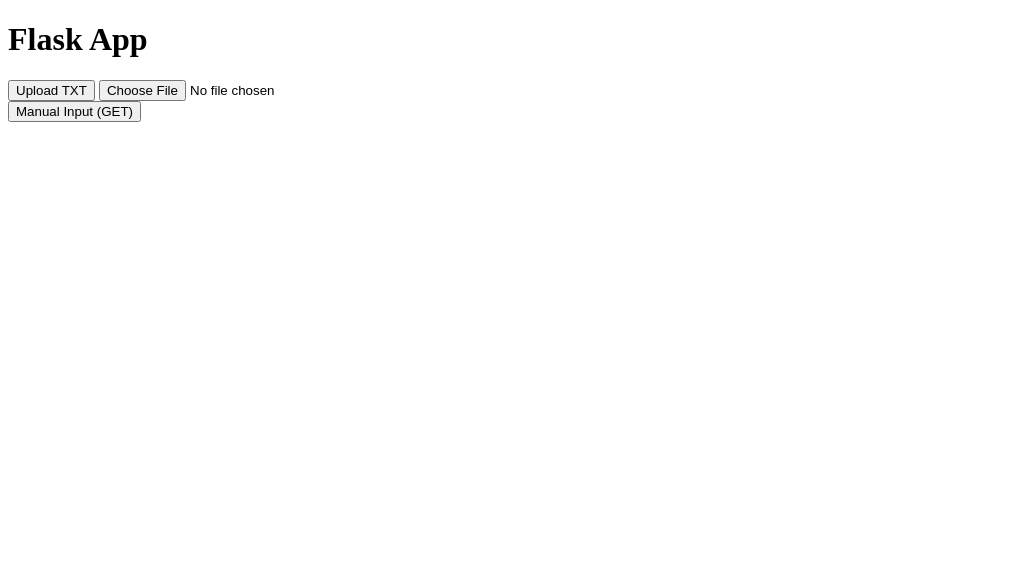
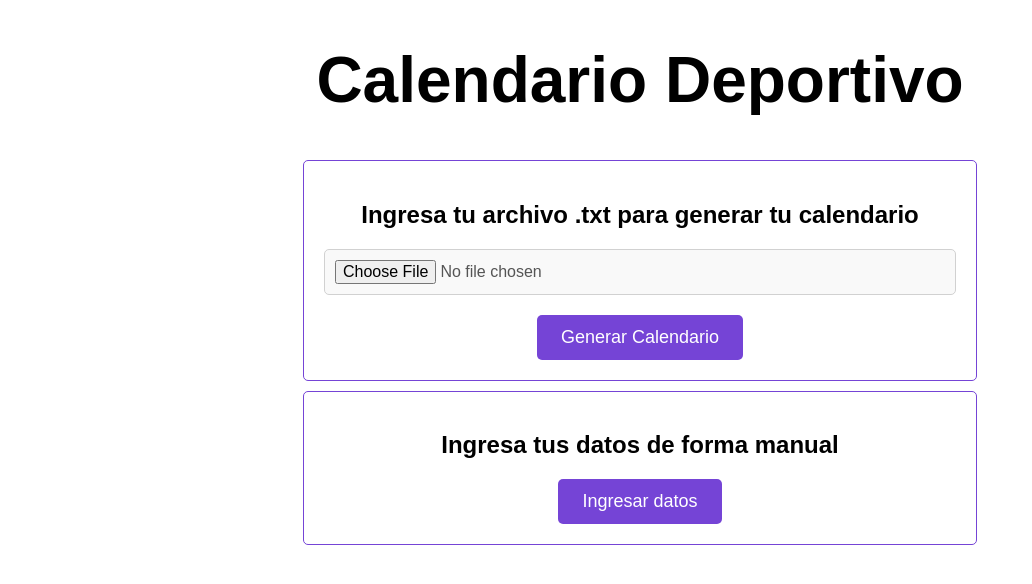
Before and after one commit to GABO1017/Proyecto-Ada-2, a Flask app: page / in a window 1280 px wide. Shown: the top 584 px of the page, without its empty margins (0-1032 px from the left). Run offline with Flask 3, Linux system fonts and the light colour scheme.

Commit message:
estilos css

```diff
--- a/flask_app/app.py
+++ b/flask_app/app.py
@@ -3,6 +3,7 @@ from utils import solve_problem, solve_problem_from_data_list
 from variables import DZN_DATA_FILE
 
 app = Flask(__name__)
+app = Flask(__name__, static_folder='static')
 
 
 @app.route('/', methods=['POST','GET'])
--- /dev/null
+++ b/flask_app/static/css/styles.css
@@ -0,0 +1,77 @@
+h1{
+    text-align: center;
+    font-size: 64px;
+}
+
+h2{
+    text-align: center;
+
+}
+
+button {
+    background-color: #7544d6;
+    color: white;
+    padding: 12px 24px;
+    border: none;
+    border-radius: 5px;
+    font-size: 18px;
+    cursor: pointer;
+    transition: all 0.3s ease;
+}
+
+button:hover {
+    background-color: #5c41cb;
+}
+
+/* Fuentes */
+body {
+	font-family: Arial, sans-serif;
+}
+
+/* Formulario */
+form {
+	margin: 0 auto;
+	width: 50%;
+	padding: 20px;
+	border: 1px solid #7544d6;
+	border-radius: 5px;
+	text-align: center;
+}
+
+/* Elementos de entrada de archivo y selección de archivo */
+input[type="file"],
+select {
+	text-align: center;
+	padding: 10px;
+	font-size: 16px;
+	border: 1px solid #d1d1d1;
+	border-radius: 5px;
+	width: 100%;
+	box-sizing: border-box;
+	margin-bottom: 20px;
+	background-color: #f9f9f9;
+	color: #555;
+}
+
+/* Botón de enviar */
+input[type="submit"] {
+	text-align: center;
+	background-color: #7544d6;
+	color: white;
+	padding: 12px 24px;
+	border: none;
+	border-radius: 5px;
+	font-size: 18px;
+	cursor: pointer;
+	transition: all 0.3s ease;
+}
+
+input[type="submit"]:hover {
+	background-color: #5c41cb;
+}
+
+.formulario{
+    display: flex;
+    flex-direction: column;
+    gap: 10px;
+}
--- a/flask_app/templates/index.html
+++ b/flask_app/templates/index.html
@@ -1,19 +1,22 @@
 <!DOCTYPE html>
 <html>
 <head>
-    <title>Flask App</title>
+    <title>Calendario deportivo</title>
+    <link rel="stylesheet" type="text/css" href="{{ url_for('static', filename='css/styles.css') }}">
 </head>
 <body>
-    <h1>Flask App</h1>
-
+    <h1>Calendario Deportivo</h1>
+    <div class="formulario">
     <form method="POST" action="/upload-file" enctype="multipart/form-data">
-        <button type="submit">Upload TXT</button>
+        <h2>Ingresa tu archivo .txt para generar tu calendario</h2>
         <input type="file" name="file">
+        <button type="submit">Generar Calendario</button>
     </form>
 
     <form method="GET" action="/manual-input">
-        <button type="submit">Manual Input (GET)</button>
+        <h2>Ingresa tus datos de forma manual</h2>
+        <button type="submit">Ingresar datos</button>
     </form>
-
+    </div>
 </body>
 </html>
```
Also changed, not shown: flask_app/static/css/manual.css (added, +74 -0 lines), flask_app/static/css/results.css (added, +40 -0 lines), flask_app/templates/display_results.html (+8 -4 lines), flask_app/templates/manual_input.html (+4 -3 lines), flask_app/templates/unsatisfiable.html (+17 -2 lines), flask_app/static/bmo.jpg (added), 1 other file.
